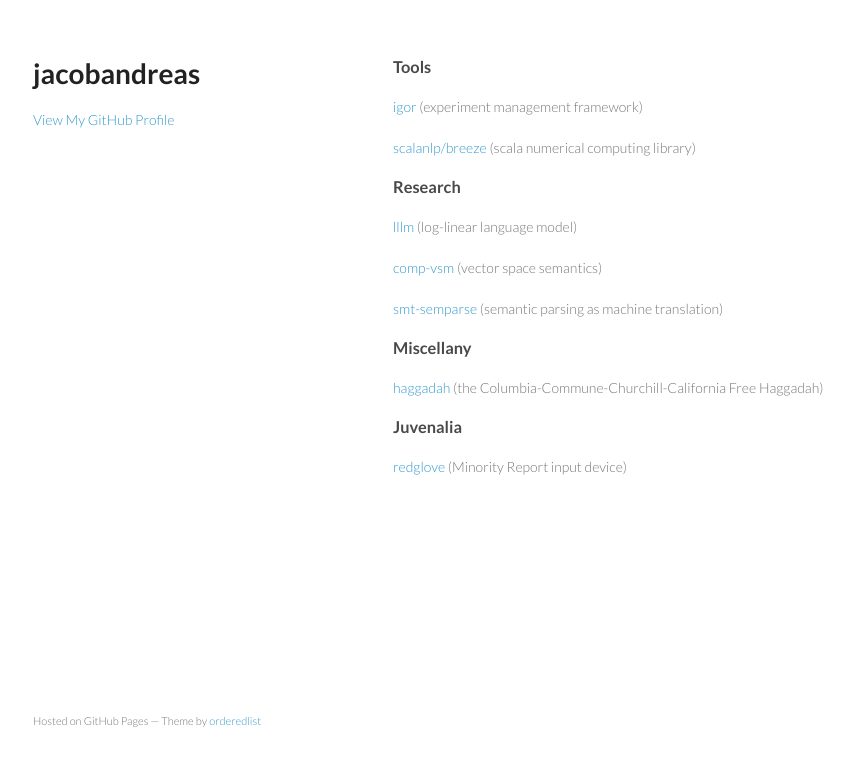
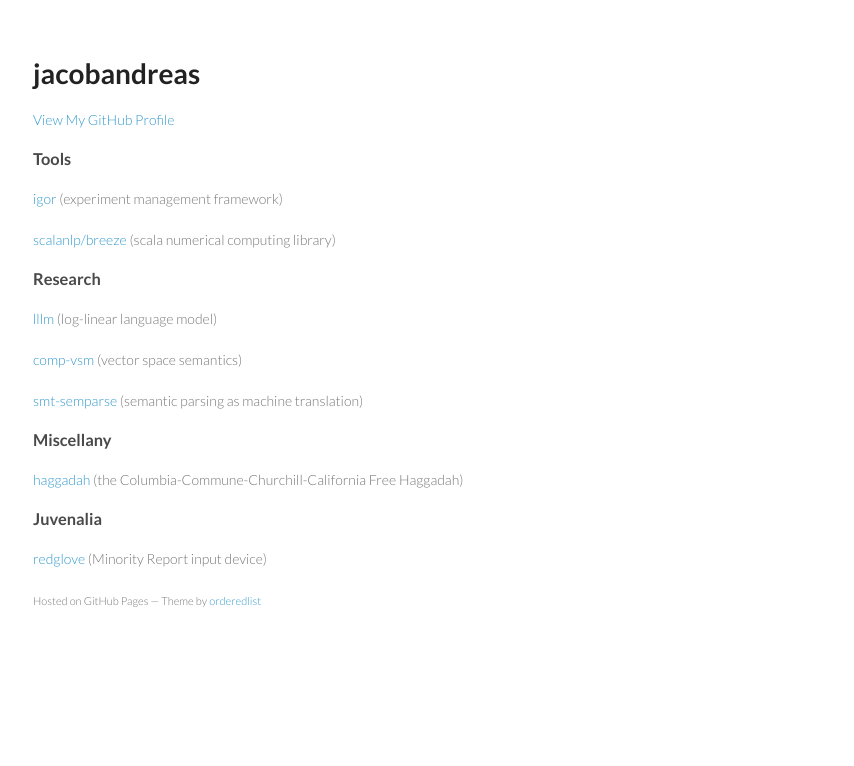
Before and after one commit to jacobandreas/jacobandreas.github.io, a plain HTML site: page index.html in a window 1280 px wide. Shown: the whole page, without its empty margins (177-1031 px from the left). Drawn offline with Linux system fonts and the light colour scheme.

Commit message:
Update styles.css

```diff
--- a/stylesheets/styles.css
+++ b/stylesheets/styles.css
@@ -96,9 +96,6 @@ img {
 }
 
 header {
-  width:270px;
-  float:left;
-  position:fixed;
 }
 
 header ul {
@@ -160,9 +157,6 @@ header ul a strong {
 }
 
 section {
-  width:500px;
-  float:right;
-  padding-bottom:50px;
 }
 
 small {
@@ -177,10 +171,6 @@ hr {
 }
 
 footer {
-  width:270px;
-  float:left;
-  position:fixed;
-  bottom:50px;
 }
 
 @media print, screen and (max-width: 960px) {
```
